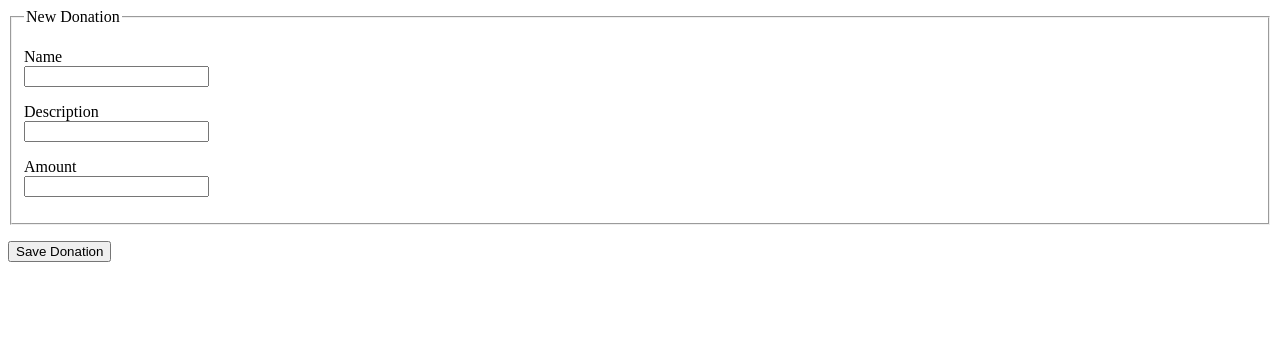
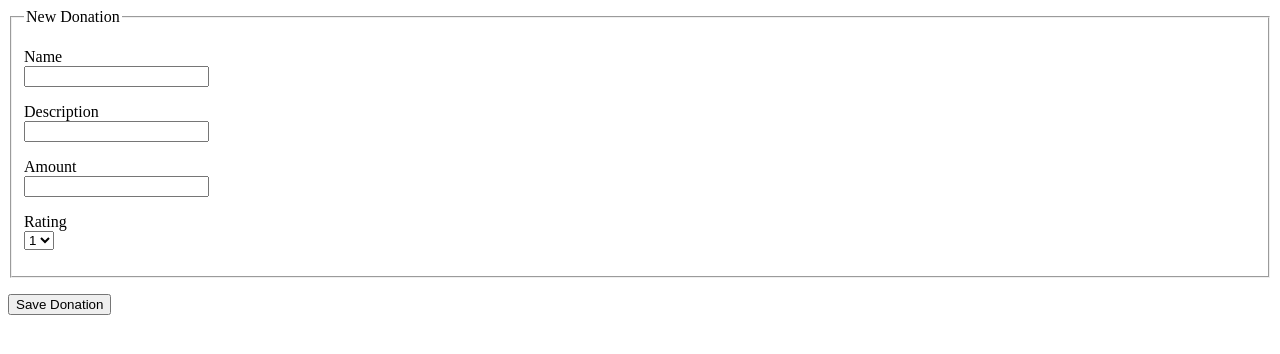
Before and after one commit to mccarthykp/contractor, a Flask app: page /donations/new in a window 1280 px wide. Shown: the top 354 px of the page. Run offline with Flask 2, Linux system fonts and the light colour scheme.

Commit message:
user can create donation

```diff
--- a/app.py
+++ b/app.py
@@ -33,9 +33,11 @@ def donations_submit():
   donation = {
     'title': request.form.get('title'),
     'description': request.form.get('description'),
-    'amount': request.form.get('amount')
+    'amount': '$' + request.form.get('amount'),
+    'rating': request.form.get('rating')
   }
   donations.insert_one(donation)
+  print(f"donation is '{donation}'")
   return redirect(url_for('donations_index'))
 
 
--- a/templates/donations_index.html
+++ b/templates/donations_index.html
@@ -9,6 +9,7 @@
         <h2>{{ donation.title }}</h2>
         <p>{{ donation.description }}</p>
         <p>{{ donation.amount }}</p>
+        <p>{{ donation.rating }}</p>
     {% endfor %}
 
 {% endblock %}
--- a/templates/donations_new.html
+++ b/templates/donations_new.html
@@ -7,15 +7,25 @@
     <legend>New Donation</legend>
     <p>
       <label for='title'>Name</label><br>
-      <input type='text' name='title' />
+      <input type='text' name='title'/>
     </p>
     <p>
       <label for='description'>Description</label><br>
-      <input type='text' name='description' />
+      <input type='text' name='description'/>
     </p>
     <p>
       <label for='amount'>Amount</label><br>
-      <input type='text' name='amount' />
+      <input type='text' name='amount'/>
+    </p>
+    <p>
+      <label for='rating'>Rating</label><br>
+      <select name='rating'>
+        <option value="1">1</option>
+        <option value="2">2</option>
+        <option value="3">3</option>
+        <option value="4">4</option>
+        <option value="5">5</option>
+      </select>
     </p>
   </fieldset>
   <p>
```
